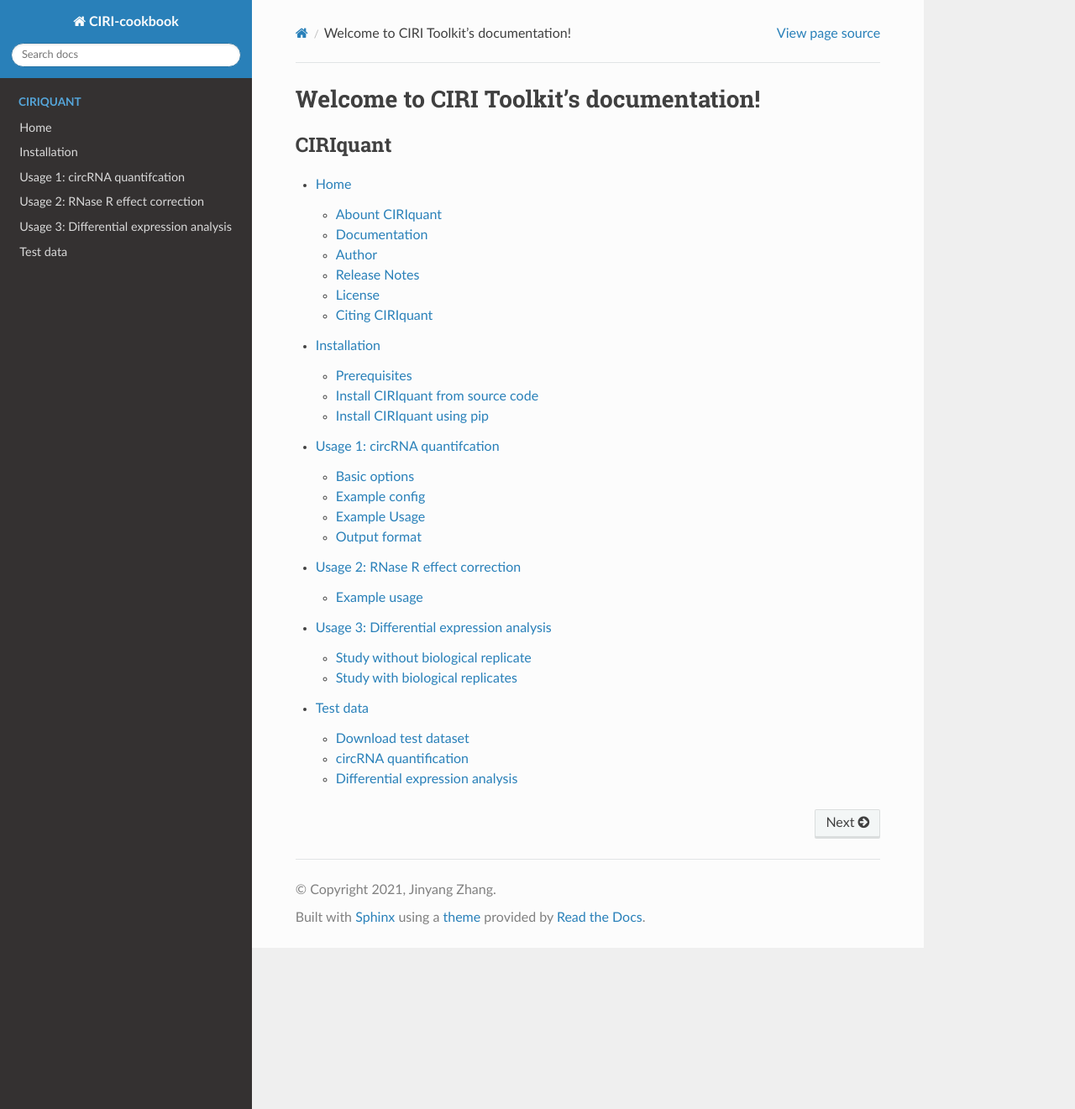
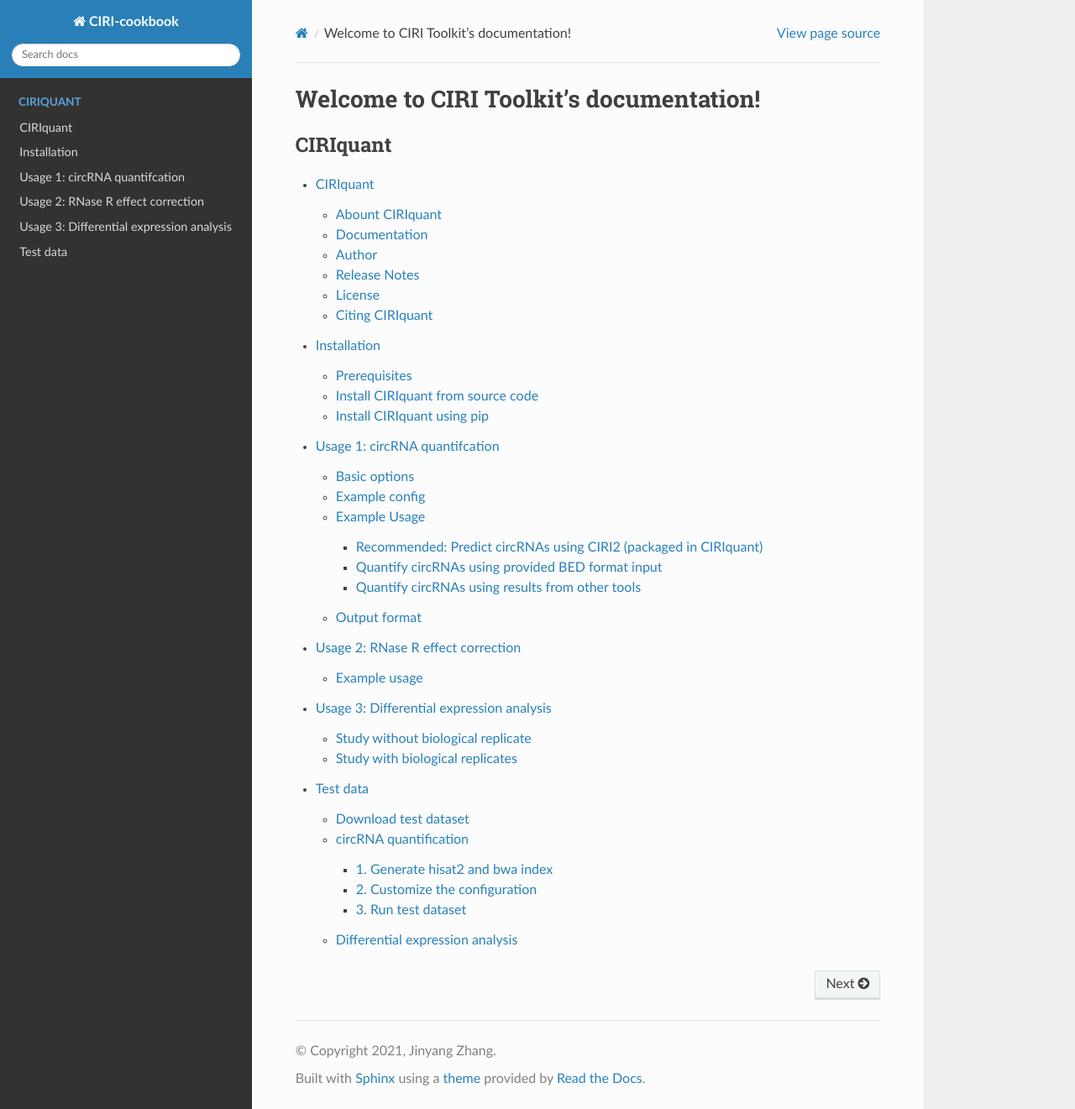
Before and after one commit to bioinfo-biols/CIRI-cookbook, a Sphinx documentation site: the page built from source/index.rst, in a window 1280 px wide and 1321 px high. Shown: the whole window at 84% size. Built offline with Sphinx 7.4.7 and the Read the Docs theme 2.0.0, drawn with Linux system fonts in a browser that asks for light colours; pages that are not in the unit, such as notebooks, are missing from menus.

Commit message:
update CIRI-long

```diff
--- a/source/CIRI-long_0_home.md
+++ b/source/CIRI-long_0_home.md
@@ -1,4 +1,4 @@
-# Home
+# CIRI-long
 
 ## CIRI-long: circular RNA identifier using long-read sequencing data
 
--- a/source/CIRIquant_0_home.md
+++ b/source/CIRIquant_0_home.md
@@ -1,4 +1,4 @@
-# Home
+# CIRIquant
 
 ## Abount CIRIquant
 
--- a/source/index.rst
+++ b/source/index.rst
@@ -7,7 +7,6 @@ Welcome to CIRI Toolkit's documentation!
 ==============================================
 
 .. toctree::
-   :maxdepth: 2
    :caption: CIRIquant
 
    CIRIquant_0_home
```
